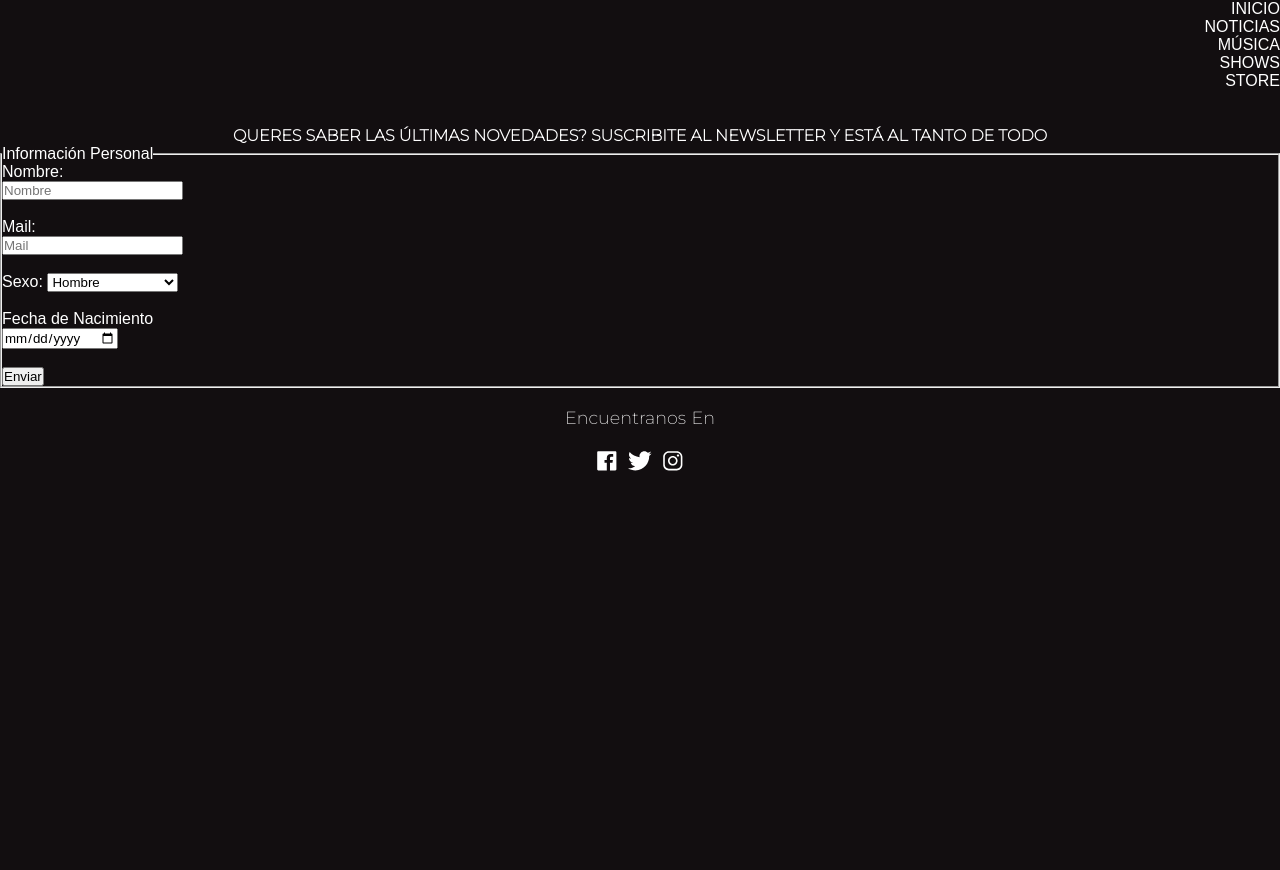
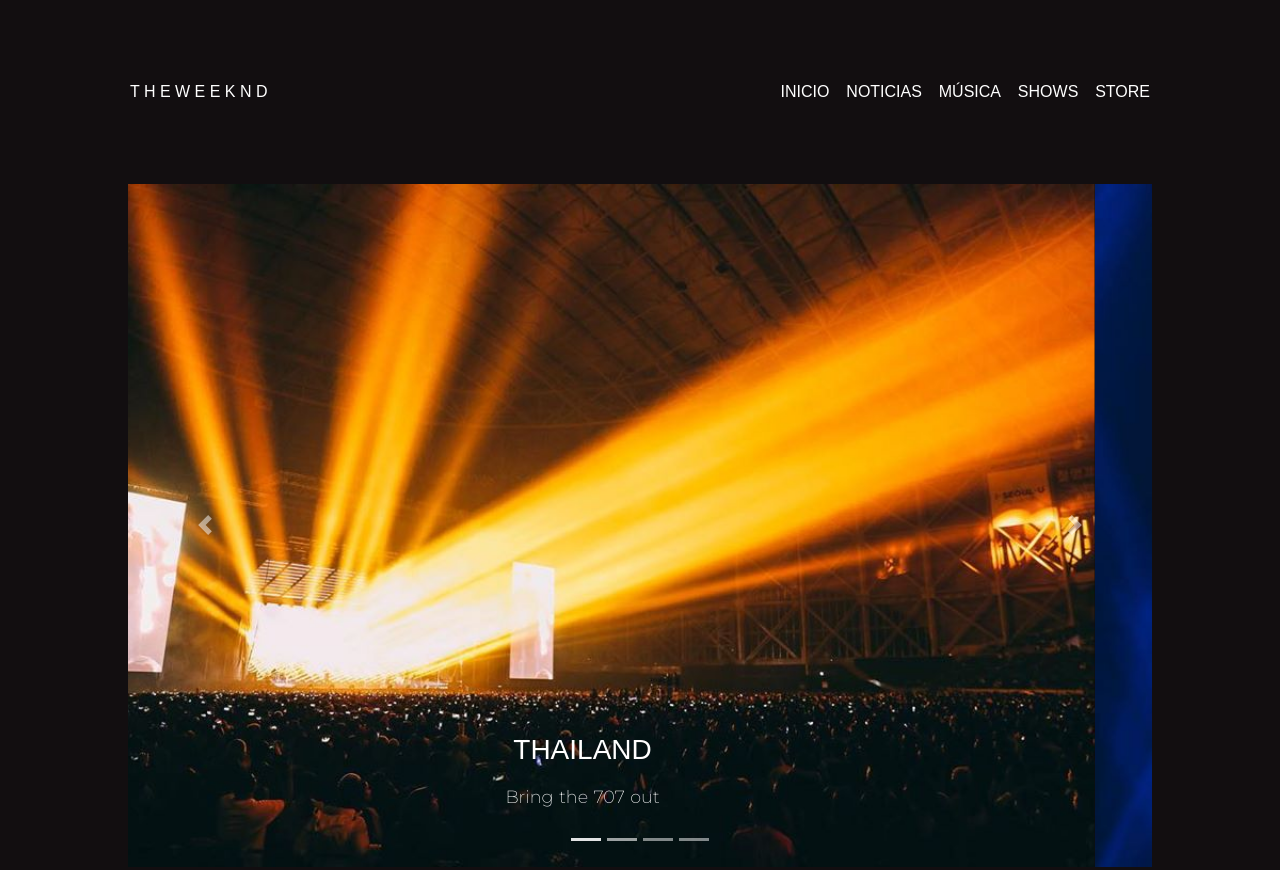
Before and after one commit to andresgr8/the-weeknd-web, a website: page noticias.html in a window 1280 px wide. Shown: the top 870 px of the page. Before the commit the page ends 800 px from the top, so only its background shows below. Drawn offline with nearby package versions, Linux system fonts and the light colour scheme; files whose address does not match are found by name.

Commit message:
cambio noticias

```diff
--- /dev/null
+++ b/css/noticias.css
@@ -0,0 +1,5 @@
+#demo{
+	margin-left: 10%;
+	margin-right: 10%;
+	margin-top: 5%;
+}
--- a/index.html
+++ b/index.html
@@ -3,6 +3,7 @@
 <head>
 	<title>THE WEEKND</title>
 	<link rel="stylesheet" type="text/css" href="/Users/andresgr8/Documents/Universidad/Coderhouse/Diseño Web/Web/css/index.css">
+	<link rel="stylesheet" type="text/css" href="/Users/andresgr8/Documents/Universidad/Coderhouse/Diseño Web/Web/css/main.css">
 	<script src="https://unpkg.com/ionicons@4.5.10-0/dist/ionicons.js"></script>
 	<meta name="viewport" content="width=device-width, initial-scale=1.0"/>
 </head>
--- a/noticias.html
+++ b/noticias.html
@@ -2,59 +2,83 @@
 <html>
 <head>
 	<title>NOTICIAS - THE WEEKND</title>
-	<link rel="stylesheet" type="text/css" href="/Users/andresgr8/Documents/Universidad/Coderhouse/Diseño Web/Proyecto/Web/css/index.css">
+	<link rel="stylesheet" href="https://stackpath.bootstrapcdn.com/bootstrap/4.4.0/css/bootstrap.min.css" integrity="sha384-SI27wrMjH3ZZ89r4o+fGIJtnzkAnFs3E4qz9DIYioCQ5l9Rd/7UAa8DHcaL8jkWt" crossorigin="anonymous">
+	<link rel="stylesheet" type="text/css" href="/Users/andresgr8/Documents/Universidad/Coderhouse/Diseño Web/Web/css/index.css">
+	<link rel="stylesheet" type="text/css" href="/Users/andresgr8/Documents/Universidad/Coderhouse/Diseño Web/Web/css/noticias.css">
+	<link rel="stylesheet" type="text/css" href="/Users/andresgr8/Documents/Universidad/Coderhouse/Diseño Web/Web/css/main.css">
 	<script src="https://unpkg.com/ionicons@4.5.10-0/dist/ionicons.js"></script>
+	<meta name="viewport" content="width=device-width, initial-scale=1.0"/>
+
 </head>
 <body>
 <header>
-	<div id="menup">
-		<ul>
-			<li>Inicio</li>
-			<li>Noticias</li>
-			<li>Música</li>
-			<li>Shows</li>
-			<li>Store</li>
-		</ul>
+<div id="barra-menu">
+			<div id="logo-tw" style="margin-left: 130px; margin-top: 50px;">
+				<span>T H E W E E K N D</span>
+		</div>
+		<div id="menu">
+			<ul id="menup" style="margin-right: 130px; margin-top: 50px;">
+				<li style=" display: inline-block;">Inicio</li>
+				<li style=" display: inline-block;">Noticias</li>
+				<li style=" display: inline-block;">Música</li>
+				<li style=" display: inline-block;">Shows</li>
+				<li style=" display: inline-block;">Store</li>
+			</ul>
+		</div>
+		</div>
 	</div>
 </header>
+<section>
+	<div id="demo" class="carousel slide" data-ride="carousel">
+  <ul class="carousel-indicators">
+    <li data-target="#demo" data-slide-to="0" class="active"></li>
+    <li data-target="#demo" data-slide-to="1"></li>
+    <li data-target="#demo" data-slide-to="2"></li>
+    <li data-target="#demo" data-slide-to="3"></li>
+  </ul>
+  <div class="carousel-inner">
+    <div class="carousel-item active">
+      <img src="img/show1.jpg" alt="Los Angeles" width="100%">
+      <div class="carousel-caption">
+        <h3>THAILAND</h3>
+        <p>Bring the 707 out</p>
+      </div>
+    </div>
+    <div class="carousel-item">
+      <img src="img/show2.jpg" alt="Chicago" width="100%">
+      <div class="carousel-caption">
+        <h3>TOKYO</h3>
+        <p>The Shining!</p>
+      </div>
+    </div>
+    <div class="carousel-item">
+      <img src="img/show3.jpg" alt="New York" width="100%">
+      <div class="carousel-caption">
+        <h3>HONG KONG</h3>
+        <p>ASIA in full efect!</p>
+      </div>
+    </div>
+    <div class="carousel-item">
+      <img src="img/show4.jpg" alt="New York" width="100%">
+      <div class="carousel-caption">
+        <h3>SEOUL</h3>
+        <p>Loving this!</p>
+      </div>
+    </div>
+  </div>
+  <a class="carousel-control-prev" href="#demo" data-slide="prev">
+    <span class="carousel-control-prev-icon"></span>
+  </a>
+  <a class="carousel-control-next" href="#demo" data-slide="next">
+    <span class="carousel-control-next-icon"></span>
+  </a>
+</div>
 <br>
 <br>
-<section>
-	<div>
-		<h2>
-			Queres saber las últimas novedades? Suscribite al newsletter y está al tanto de todo
-		</h2>
-	</div>
-	<div id="newsletter">
-		<form>
-		<fieldset>
-			<legend>Información Personal</legend>
-				<div>Nombre:</div>
-					<input type="text" name="nombre" placeholder="Nombre">
-			<br>
-			<br>
-				<div>Mail:</div>
-					<input type="text" name="apellido" placeholder="Mail">
-			<br>
-			<br>
-				<label>Sexo:</label>
-					<select name="Sexo">
-			   		 	<option value="L">Hombre</option>
-			    		<option value="M">Mujer</option>
-			    		<option value="S">Prefiero no decirlo</option>
-			    		<option value="S">Otro</option>
-			  		</select>
-			<br>
-		  	<br>
-		  		<div>Fecha de Nacimiento</div>
-		  			<input type="date" name="fecha de nacimiento">
-		  	<br>
-		  	<br>
-		  		<input type="submit" value="Enviar"/>
-		</fieldset>
-	</form>
-	</div>
 </section>
+<div class="boton-socialmedia">
+
+</div>
 <footer>
 	<div>
 		<p>Encuentranos En</p>
@@ -65,5 +89,8 @@
 		<ion-icon class="icon" name="logo-instagram"></ion-icon>
 	</div>
 </footer>
+<script src="https://code.jquery.com/jquery-3.4.1.slim.min.js" integrity="sha384-J6qa4849blE2+poT4WnyKhv5vZF5SrPo0iEjwBvKU7imGFAV0wwj1yYfoRSJoZ+n" crossorigin="anonymous"></script>
+<script src="https://cdn.jsdelivr.net/npm/popper.js@1.16.0/dist/umd/popper.min.js" integrity="sha384-Q6E9RHvbIyZFJoft+2mJbHaEWldlvI9IOYy5n3zV9zzTtmI3UksdQRVvoxMfooAo" crossorigin="anonymous"></script>
+<script src="https://stackpath.bootstrapcdn.com/bootstrap/4.4.0/js/bootstrap.min.js" integrity="sha384-3qaqj0lc6sV/qpzrc1N5DC6i1VRn/HyX4qdPaiEFbn54VjQBEU341pvjz7Dv3n6P" crossorigin="anonymous"></script>
 </body>
 </html>
--- /dev/null
+++ b/scss/style.scss
@@ -0,0 +1,10 @@
+.header__navigation {
+	background: #008cba;
+	padding: 1rem 0;
+	margin: 1rem 0;
+	text-transform: uppercase;
+}
+.header__navigation--secondary{
+	@extend .header__navigation;
+	background: #dfe0e0;
+}
```
Also changed, not shown: package.json (added, +25 -0 lines), css/main.css (added), img/show1.jpg (added), img/show2.jpg (added), img/show3.jpg (added), img/show4.jpg (added), 2 other files.
